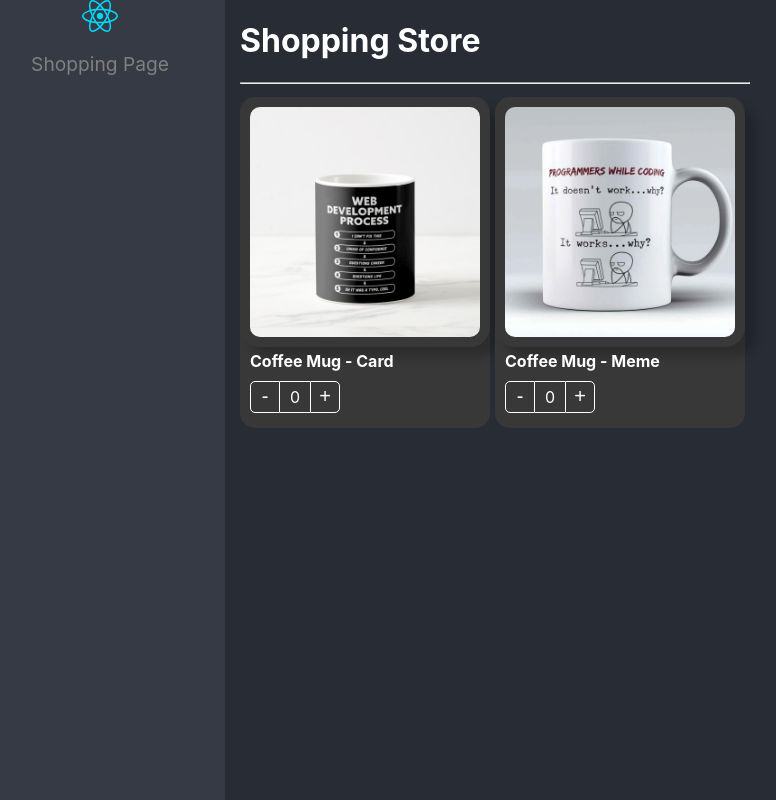
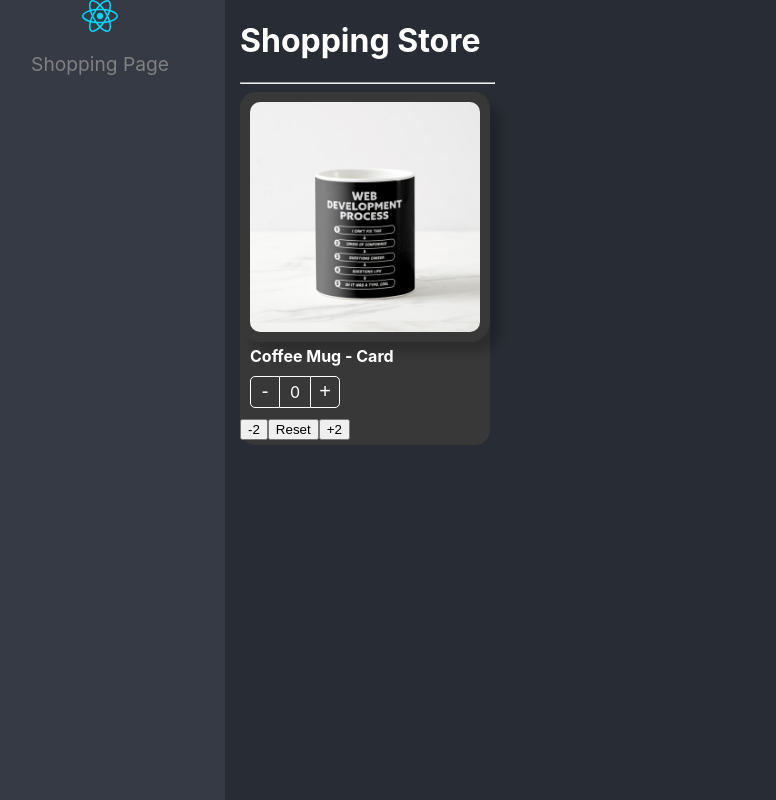
Before and after one commit to Darwin073100/init-project-typescript, a React (Vite) app: page /shopping in a window 1280 px wide. Shown: the whole page, without its empty margins (25-801 px from the left). Built offline with nearby package versions, Linux system fonts and the light colour scheme.

Commit message:
finish of the patter

```diff
--- a/src/02-component-patterns/components/ProductButtons.tsx
+++ b/src/02-component-patterns/components/ProductButtons.tsx
@@ -1,4 +1,4 @@
-import { useContext } from "react";
+import { useCallback, useContext } from "react";
 import { ProductContext } from "./ProductCard";
 
 import styles from '../styles/styles.module.css'
@@ -10,7 +10,11 @@ export interface Props {
 
 export const ProductButtons = ({ className, style }: Props) => {
 
-    const { increaseBy, counter } = useContext( ProductContext );
+    // TODO: maxCount
+    const { increaseBy, counter, maxCount } = useContext( ProductContext );
+
+    const isMaxReached = useCallback(() => !!maxCount && counter === maxCount ,[counter, maxCount])
+
 
     return (
         <div
@@ -24,7 +28,7 @@ export const ProductButtons = ({ className, style }: Props) => {
             <div className={ styles.countLabel }> { counter } </div>
 
             <button
-                className={ styles.buttonAdd }
+                className={ `${ styles.buttonAdd } ${ isMaxReached() && styles.disabled }` }
                 onClick={ () => increaseBy( +1 ) }> + </button>
         </div>
     );
--- a/src/02-component-patterns/components/ProductCard.tsx
+++ b/src/02-component-patterns/components/ProductCard.tsx
@@ -1,7 +1,7 @@
 import { createContext } from 'react';
 
 import { useProduct } from '../hooks/useProduct';
-import { ProductContextProps, Product, onChangeArgs } from '../interfaces/interfaces';
+import { ProductContextProps, Product, onChangeArgs, InitialValues, ProductCartHandlers } from '../interfaces/interfaces';
 
 import styles from '../styles/styles.module.css'
 
@@ -12,29 +12,41 @@ const { Provider } = ProductContext;
 
 export interface Props {
     product: Product;
-    children?: React.ReactElement | React.ReactElement[];
+    // children?: React.ReactElement | React.ReactElement[];
+    children:(args: ProductCartHandlers )=> JSX.Element
     className?: string;
     style?: React.CSSProperties;
     onChange?: ( args: onChangeArgs ) => void;
     value?: number;
+    initialValues?:InitialValues
 }
 
 
-export const ProductCard = ({ children, product, className, style, onChange, value }: Props ) => {
 
-    const { counter, increaseBy } = useProduct({ onChange, product, value });
+
+export const ProductCard = ({ children, product, className, style, onChange, value, initialValues }: Props ) => {
+
+    const { counter, increaseBy, maxCount, isMaxCountReaced, reset } = useProduct({ onChange, product, value, initialValues });
 
     return (
         <Provider value={{
             counter,
             increaseBy,
-            product
+            product,
+            maxCount
         }}>
             <div
                 className={ `${ styles.productCard } ${ className }` }
                 style={ style }
             >
-                { children }
+                { children({
+                    count: counter,
+                    isMaxCountReached: isMaxCountReaced,
+                    reset: reset,
+                    maxCount: initialValues?.maxCount,
+                    product: product,
+                    increaseBy: increaseBy,
+                }) }
             </div>
         </Provider>
     )
--- a/src/02-component-patterns/hooks/useProduct.ts
+++ b/src/02-component-patterns/hooks/useProduct.ts
@@ -1,34 +1,56 @@
-import { useEffect, useState } from 'react'
-import { onChangeArgs, Product } from '../interfaces/interfaces';
+import { useEffect, useRef, useState } from 'react'
+import { InitialValues, onChangeArgs, Product } from '../interfaces/interfaces';
 
 
 interface useProductArgs {
     product: Product;
     onChange?: ( args: onChangeArgs ) => void;
     value?: number;
+    initialValues?: InitialValues
 }
 
 
-export const useProduct = ({ onChange, product, value = 0 }: useProductArgs) => {
+export const useProduct = ({ onChange, product, value = 0, initialValues }: useProductArgs) => {
 
-    const [ counter, setCounter ] = useState( value );
+    const [ counter, setCounter ] = useState<number>( initialValues?.count || value );
 
+    const isMounted = useRef(false);
 
     const increaseBy = ( value: number ) => {
+        let newValue = Math.max( counter + value, 0 )
 
-        const newValue = Math.max( counter + value, 0 )
+        if( initialValues?.maxCount ){
+            newValue = Math.min(newValue, initialValues?.maxCount);
+        }
+
         setCounter( newValue );
 
         onChange && onChange({ count: newValue, product });
     }
 
+    const reset = ()=>{
+        setCounter(initialValues?.count || value);
+    }
+
     useEffect(() => {
+        console.log(value);
+        console.log(initialValues?.count);
+
+        if( isMounted.current ) return;
+
         setCounter( value );
     }, [ value ])
 
+    useEffect(() => {
+      isMounted.current = true;
+    }, [])
+
     return {
         counter,
-        increaseBy
+        increaseBy,
+        isMaxCountReaced: !!initialValues?.count && initialValues.maxCount === counter,
+        maxCount: initialValues?.maxCount,
+        reset,
     }
 
 }
--- a/src/02-component-patterns/pages/ShoppingPage.tsx
+++ b/src/02-component-patterns/pages/ShoppingPage.tsx
@@ -1,74 +1,41 @@
 import { ProductCard, ProductImage, ProductTitle, ProductButtons } from '../components';
-import { useShoppingCart } from '../hooks/useShoppingCart';
 
 import { products } from '../data/products';
 import '../styles/custom-styles.css';
 
-
-
-
+const product = products[0];
 
 export const ShoppingPage = () => {
-
-    const { shoppingCart, onProductCountChange } = useShoppingCart();
-
 
     return (
         <div>
             <h1>Shopping Store</h1>
             <hr />
-
-            <div style={{
-                display: 'flex',
-                flexDirection: 'row',
-                flexWrap: 'wrap'
-            }}>
-
-
-                {
-                    products.map( product => (
                 <ProductCard
                     key={ product.id }
                     product={ product }
                     className="bg-dark text-white"
-                            onChange={ onProductCountChange }
-                            value={ shoppingCart[product.id]?.count || 0 }
+                    initialValues={{
+                        count: 4,
+                        maxCount: 10
+                    }}
                 >
+                    {
+                        ({reset, isMaxCountReached, maxCount, increaseBy})=>(
+                            <>
                                 <ProductImage className="custom-image" style={{ boxShadow: '10px 10px 10px rgba(0,0,0,0.2)' }} />
                                 <ProductTitle className="text-bold" />
-                            <ProductButtons className="custom-buttons" />
+                                <ProductButtons className="custom-buttons"  />
+
+                                <button onClick={ ()=> increaseBy(-2)}>-2</button>
+                                <button onClick={ ()=> reset()}>Reset</button>
+                                {
+                                    ( !isMaxCountReached &&  <button onClick={ ()=> increaseBy(+2)}>+2</button>)
+                                }
+                            </>
+                        )
+                    }
                 </ProductCard>
-                    ))
-                }
-            </div>
-
-            <div className="shopping-cart">
-
-                {
-                    Object.entries( shoppingCart ).map( ([ key, product ]) => (
-                        <ProductCard
-                            key={ key }
-                            product={ product }
-                            className="bg-dark text-white"
-                            style={{ width: '100px' }}
-                            onChange={ onProductCountChange }
-                            value={ product.count }
-                        >
-                            <ProductImage className="custom-image" style={{ boxShadow: '10px 10px 10px rgba(0,0,0,0.2)' }} />
-                            <ProductButtons
-                                className="custom-buttons"
-                                style={{
-                                    display: 'flex',
-                                    justifyContent: 'center'
-                                }}
-                            />
-                        </ProductCard>
-                    ))
-                }
-
-
-            </div>
-
         </div>
     )
 }
--- a/src/02-component-patterns/styles/styles.module.css
+++ b/src/02-component-patterns/styles/styles.module.css
@@ -60,3 +60,9 @@
 .buttonAdd:hover {
     background-color: rgba(0, 0, 0, 0.1);
 }
+
+.disabled{
+    border-color: grey !important;
+    border-left: solid 1px white !important;
+    color: grey !important;
+}
```
Also changed, not shown: src/02-component-patterns/interfaces/interfaces.ts (+15 -0 lines). Lines whose indentation alone changed are shown as unchanged.
